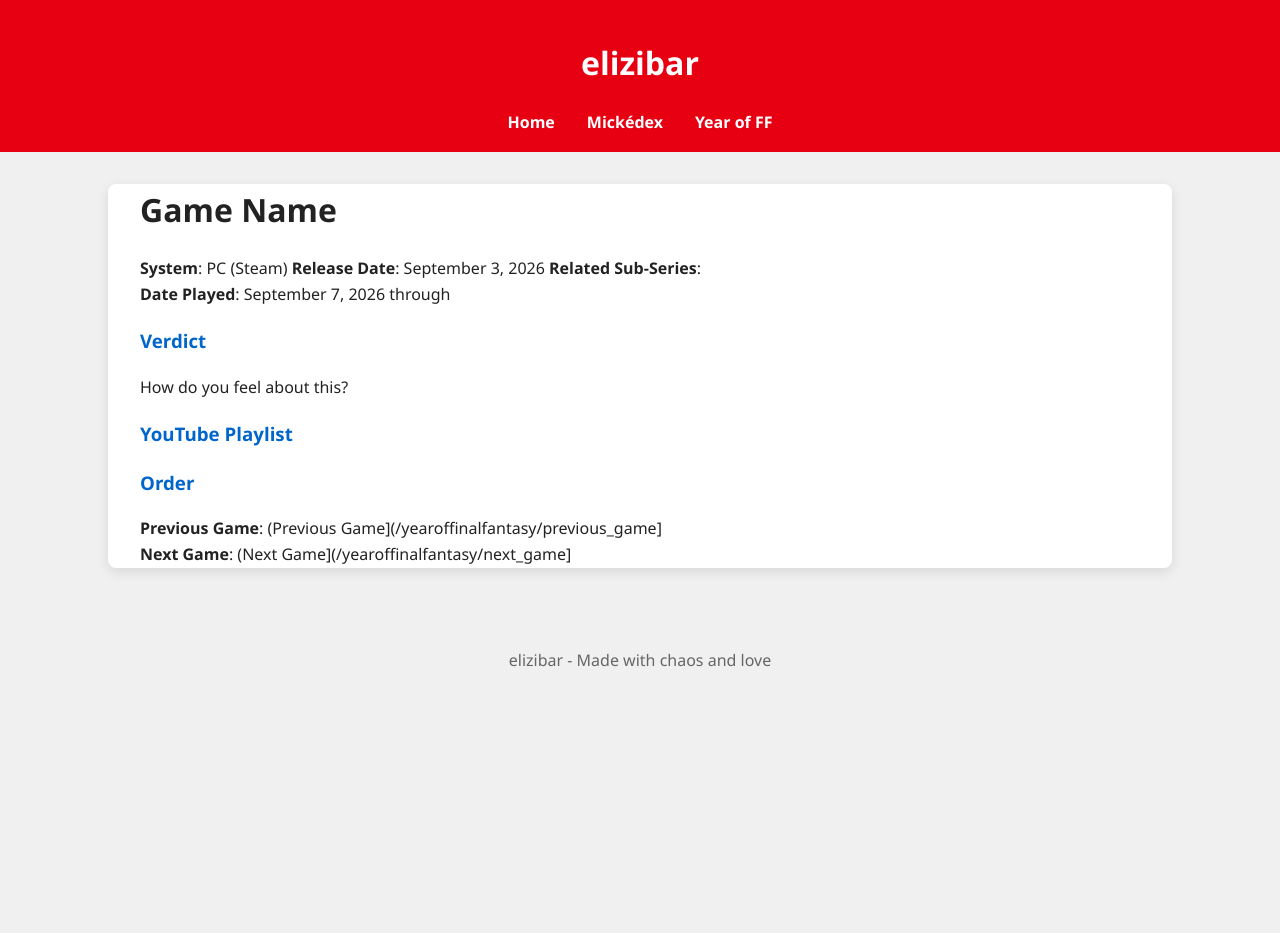
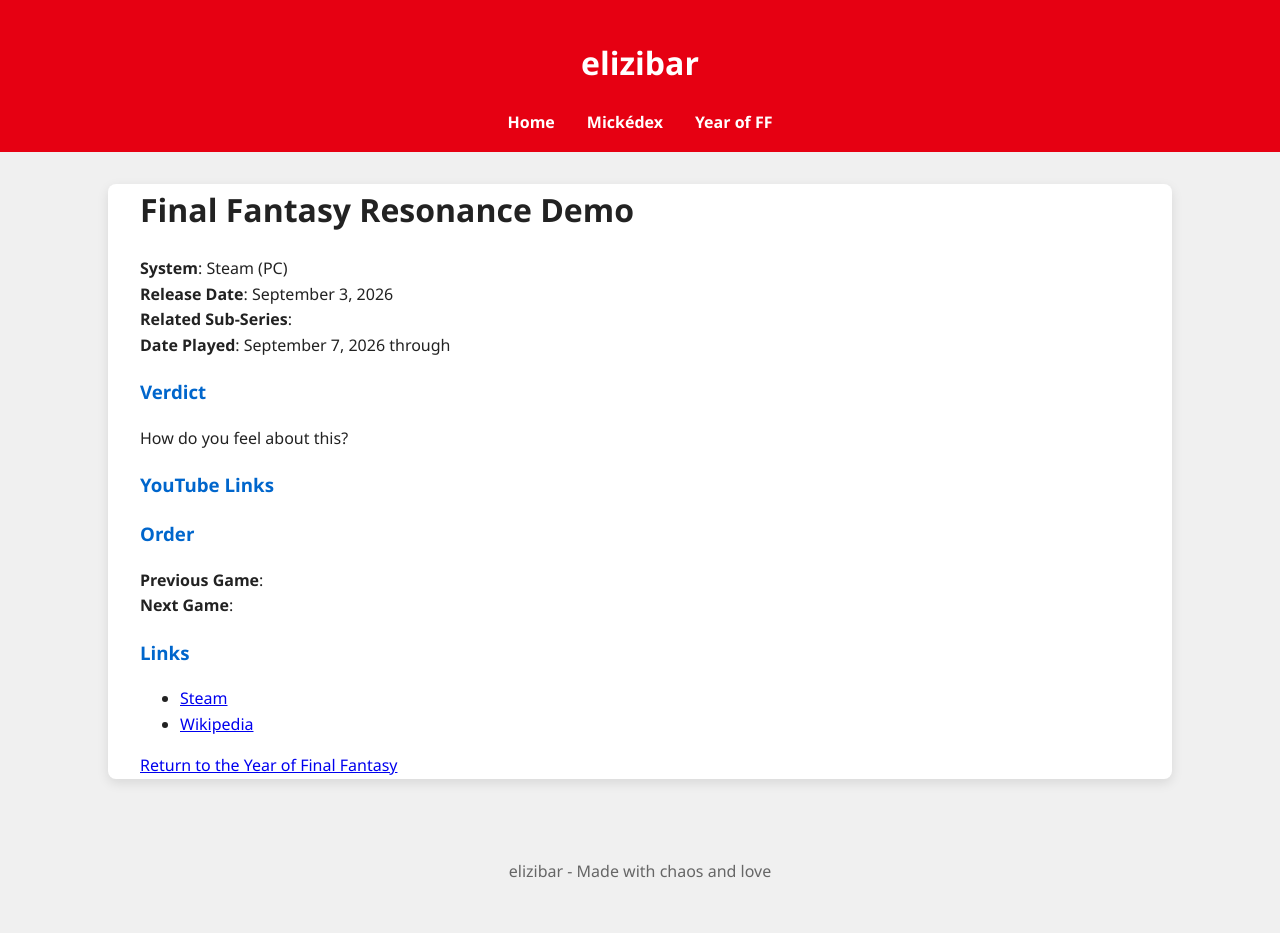
Before and after one commit to elizibar/elizibar.github.io, a Jekyll site: the page built from yearoffinalfantasy/FFR/ffrdemo.md, in a window 1280 px wide. Built offline with Jekyll 4.4.1, drawn with Linux system fonts in a browser that asks for light colours; before the commit the page ends 900 px from its top, so only the background shows below that.

Commit message:
FFR demo

```diff
--- a/yearoffinalfantasy/FFR/ffrdemo.md
+++ b/yearoffinalfantasy/FFR/ffrdemo.md
@@ -4,18 +4,26 @@ layout: default
 permalink: /yearoffinalfantasy/ffrdemo/
 ---
 
-# Game Name
+# Final Fantasy Resonance Demo
 
-**System**: PC (Steam)
+**System**: Steam (PC)
 **Release Date**: September 3, 2026
 **Related Sub-Series**:
-**Date Played**:  September 7, 2026 through
+**Date Played**: September 7, 2026 through
 
 ### Verdict
+
 How do you feel about this?
 
-### YouTube Playlist
+### YouTube Links
 
 ### Order
-**Previous Game**:  (Previous Game](/yearoffinalfantasy/previous_game]
-**Next Game**:  (Next Game](/yearoffinalfantasy/next_game]
+**Previous Game**:
+**Next Game**:
+
+### Links
+
+- [Steam](https://store.steampowered.com/app/3259780/FINAL_FANTASY_RESONANCE/)
+- [Wikipedia](https://en.wikipedia.org/wiki/Final_Fantasy_Resonance)
+
+[Return to the Year of Final Fantasy](/yearoffinalfantasy/)
```
Also changed, not shown: yearoffinalfantasy/Series/ffrseries.md (added, +28 -0 lines).
